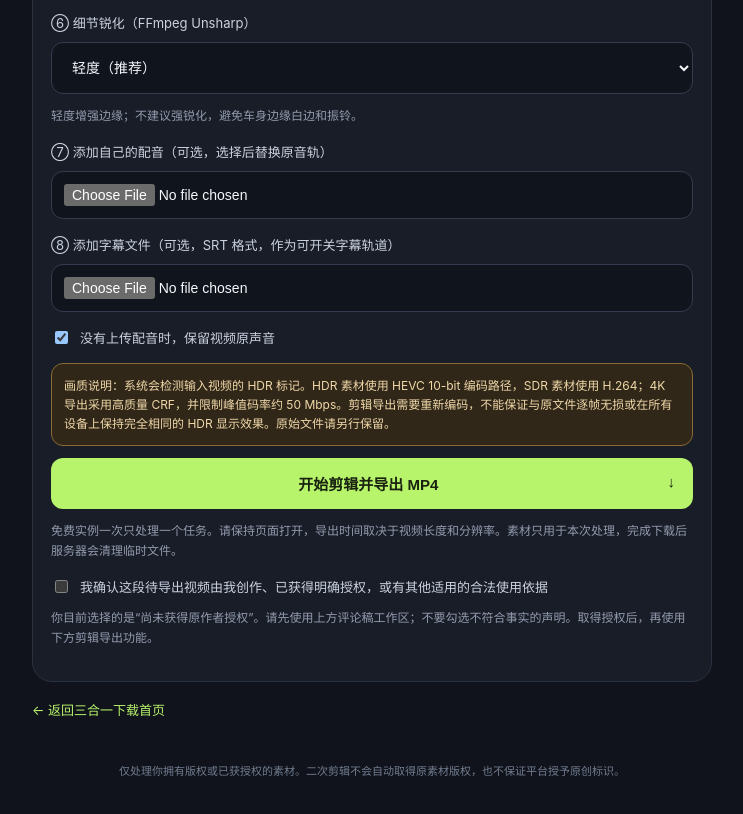
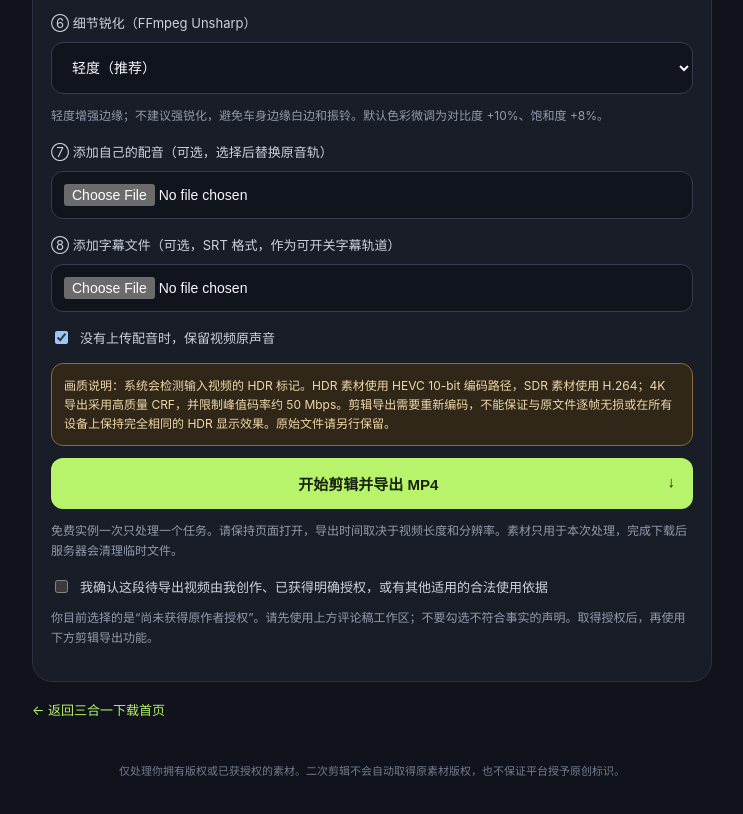
Before and after one commit to q459350062-star/social-video-downloader, a plain HTML site: page app/static/editor.html in a window 1280 px wide. Shown: the part 2854-3668 px from the top of the page, without its empty margins (268-1011 px from the left). Drawn offline with Linux system fonts and the light colour scheme.

Commit message:
Document mild color enhancement defaults

```diff
--- a/app/static/editor.html
+++ b/app/static/editor.html
@@ -57,7 +57,7 @@
 <div class="field"><label for="upscale_to">③ 免费清晰度增强（Lanczos 放大）</label><select id="upscale_to" name="upscale_to"><option value="original">保持原分辨率</option><option value="1080">放大至 1080p</option><option value="1440">放大至 1440p</option><option value="2160">放大至 4K（最长 3 分钟）</option></select><p class="muted">Lanczos 高质量缩放，不是 AI 超分；不会凭空恢复原视频没有的细节。AI 模型需要独立 GPU/推理服务，当前免费实例不运行大型模型。</p></div>
 <div class="field"><label for="target_fps">④ 运动补帧（FFmpeg）</label><select id="target_fps" name="target_fps"><option value="original">保持原帧率（推荐）</option><option value="30">提升至 30fps（仅低于 30fps 时）</option><option value="60">提升至 60fps（仅低于 60fps 时）</option></select><p class="muted">运动估计插帧；高速运动和遮挡区域可能出现伪影。不会增加真实拍摄细节。</p></div>
 <div class="field"><label for="denoise">⑤ 降噪（FFmpeg HQDN3D）</label><select id="denoise" name="denoise"><option value="off">关闭</option><option value="low" selected>轻度（推荐）</option><option value="medium">中度</option></select><p class="muted">轻度抑制压缩噪点，避免过度降噪抹掉赛车涂装和轮胎纹理。</p></div>
-<div class="field"><label for="sharpen">⑥ 细节锐化（FFmpeg Unsharp）</label><select id="sharpen" name="sharpen"><option value="off">关闭</option><option value="low" selected>轻度（推荐）</option><option value="medium">中度</option></select><p class="muted">轻度增强边缘；不建议强锐化，避免车身边缘白边和振铃。</p></div>
+<div class="field"><label for="sharpen">⑥ 细节锐化（FFmpeg Unsharp）</label><select id="sharpen" name="sharpen"><option value="off">关闭</option><option value="low" selected>轻度（推荐）</option><option value="medium">中度</option></select><p class="muted">轻度增强边缘；不建议强锐化，避免车身边缘白边和振铃。默认色彩微调为对比度 +10%、饱和度 +8%。</p></div>
 <div class="field"><label for="narration">⑦ 添加自己的配音（可选，选择后替换原音轨）</label><input id="narration" name="narration" type="file" accept="audio/*,.m4a,.caf"></div>
 <div class="field"><label for="subtitles">⑧ 添加字幕文件（可选，SRT 格式，作为可开关字幕轨道）</label><input id="subtitles" name="subtitles" type="file" accept=".srt,application/x-subrip"></div>
 <div class="field"><label class="check"><input type="checkbox" name="keep_original_audio" value="true" checked> 没有上传配音时，保留视频原声音</label></div>
```
